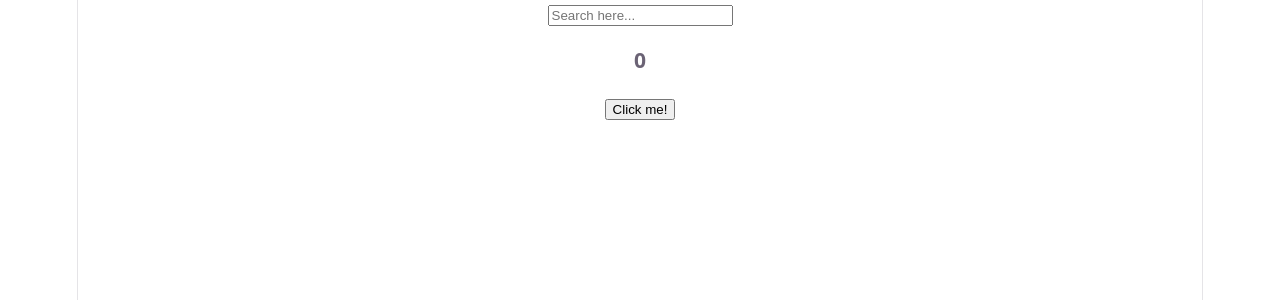
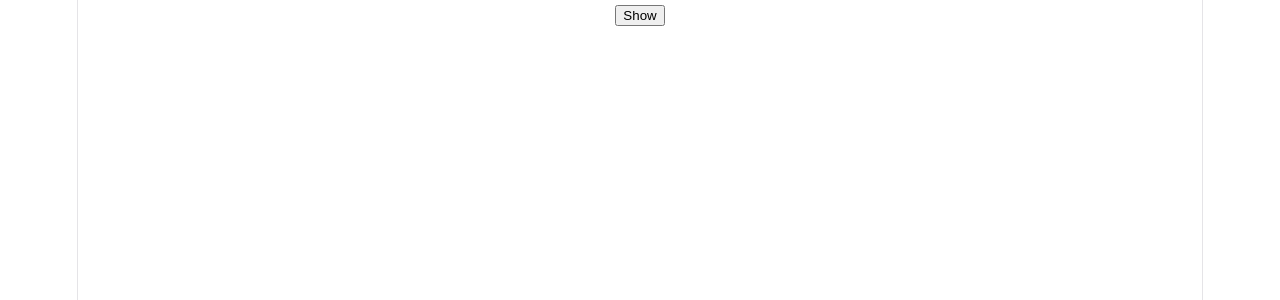
Before and after one commit to hyos1/firstReactApp, a React (Vite) app: page / in a window 1280 px wide. Shown: the top 300 px of the page. Built offline with nearby package versions, Linux system fonts and the light colour scheme.

Commit message:
useEffect()와 cleanup함수 동작 확인

```diff
--- a/src/App.jsx
+++ b/src/App.jsx
@@ -7,26 +7,21 @@
 import styles from "./App.module.css";
 import { useState, useEffect } from "react";
 
+function Hello() {
+  useEffect(() => {
+    console.log("created :)");
+    return () => console.log("bye :(");
+  }, []);
+  return <h1>Hello</h1>;
+}
+
 function App() {
-  const [counter, setCounter] = useState(0);
-  const [keyword, setKeyword] = useState("");
-  const onClick = () => {
-    console.log(counter);
-    setCounter((value) => value + 1)
-  };
-  const onChange = (event) => setKeyword(event.target.value);
-  console.log("i run all the time");
-  useEffect(() => {console.log("CALL THE API...")}, []);
-  useEffect(() => {
-    if (keyword !== "" && keyword.length >= 5) {
-      console.log("SEARCH FOR", keyword);
-    }
-  }, [keyword]);
+  const [showing, setShowing] = useState(false);
+  const onClick = () => setShowing((prev) => !prev);
   return (
     <div>
-      <input value={keyword} onChange={onChange} type="text" placeholder="Search here..."/>
-      <h3>{counter}</h3>
-      <button onClick={onClick}>Click me!</button>
+      <button onClick={onClick}>{showing ? "Hide" : "Show"}</button>
+      {showing ? <Hello /> : null}
     </div>
   );
 }
```
